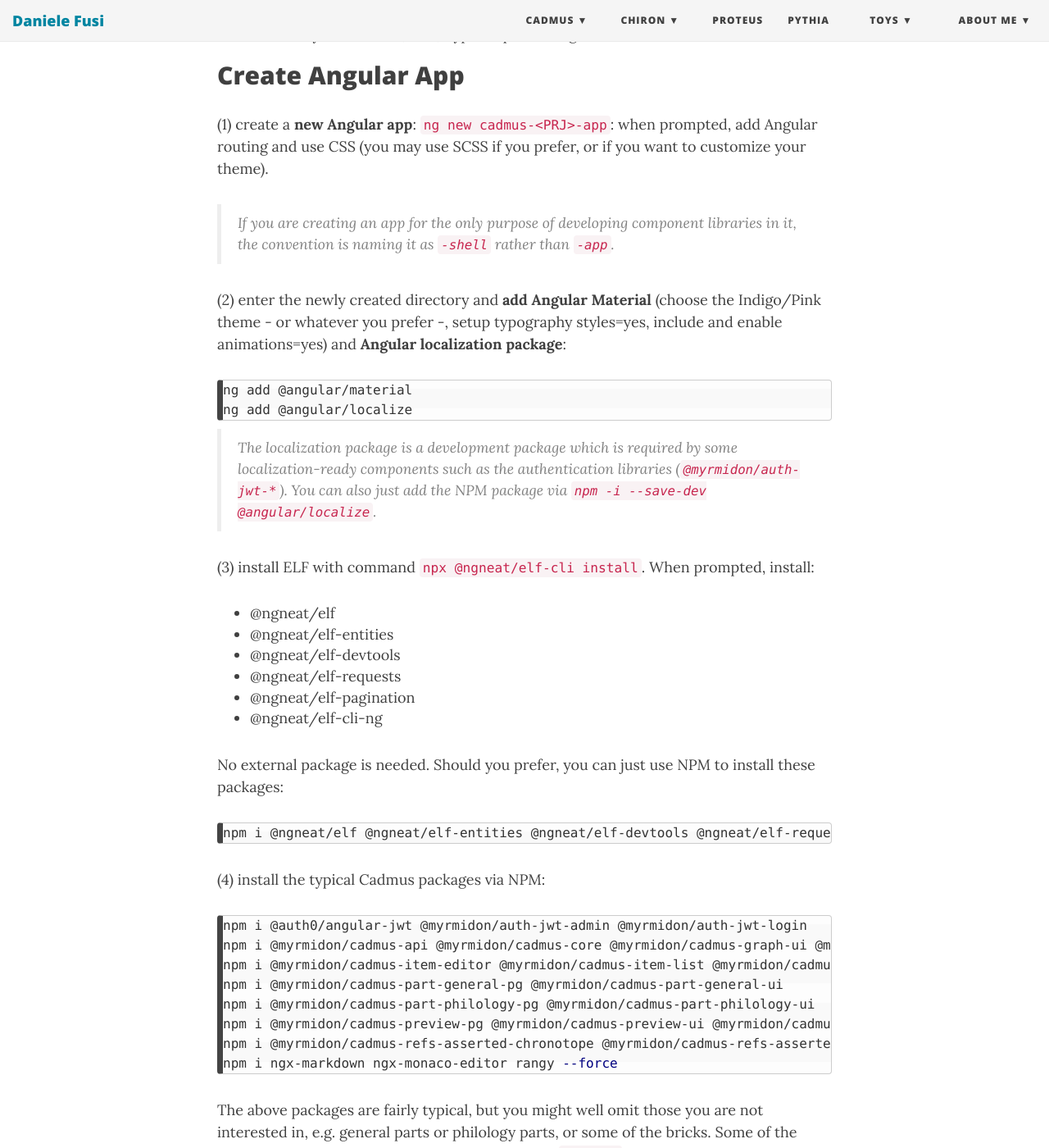
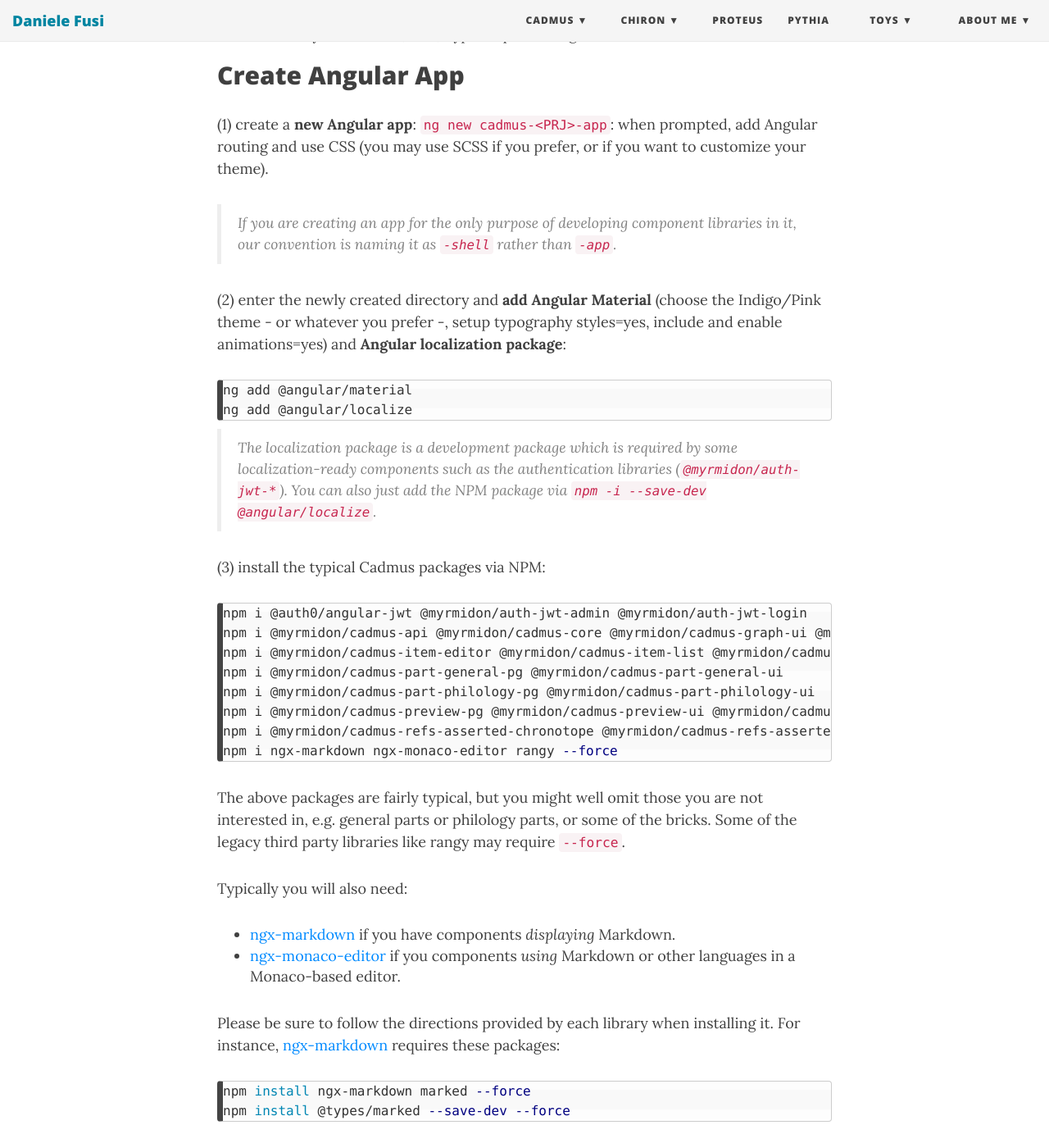
Before and after one commit to Myrmex/overview, a Jekyll site: the page built from cadmus/dev/frontend/app.md, in a window 1280 px wide and 1400 px high, scrolled down 1075 px. Shown: the whole window at 82% size. Built offline with Jekyll 4.4.1, drawn with Linux system fonts in a browser that asks for light colours; nearby versions of some CDN libraries; some of the changed text lies outside the part shown.

Commit message:
Updated frontend

````diff
--- a/cadmus/dev/frontend/app.md
+++ b/cadmus/dev/frontend/app.md
@@ -41,7 +41,7 @@
 
 (1) create a **new Angular app**: `ng new cadmus-<PRJ>-app`: when prompted, add Angular routing and use CSS (you may use SCSS if you prefer, or if you want to customize your theme).
 
->If you are creating an app for the only purpose of developing component libraries in it, the convention is naming it as `-shell` rather than `-app`.
+>If you are creating an app for the only purpose of developing component libraries in it, our convention is naming it as `-shell` rather than `-app`.
 
 (2) enter the newly created directory and **add Angular Material** (choose the Indigo/Pink theme - or whatever you prefer -, setup typography styles=yes, include and enable animations=yes) and **Angular localization package**:
 
@@ -52,22 +52,7 @@
 
 >The localization package is a development package which is required by some localization-ready components such as the authentication libraries (`@myrmidon/auth-jwt-*`). You can also just add the NPM package via `npm -i --save-dev @angular/localize`.
 
-(3) install ELF with command `npx @ngneat/elf-cli install`. When prompted, install:
-
-- @ngneat/elf
-- @ngneat/elf-entities
-- @ngneat/elf-devtools
-- @ngneat/elf-requests
-- @ngneat/elf-pagination
-- @ngneat/elf-cli-ng
-
-No external package is needed. Should you prefer, you can just use NPM to install these packages:
-
-```bash
-npm i @ngneat/elf @ngneat/elf-entities @ngneat/elf-devtools @ngneat/elf-requests @ngneat/elf-pagination @ngneat/elf-cli-ng --force
-```
-
-(4) install the typical Cadmus packages via NPM:
+(3) install the typical Cadmus packages via NPM:
 
 ```bash
 npm i @auth0/angular-jwt @myrmidon/auth-jwt-admin @myrmidon/auth-jwt-login
@@ -76,7 +61,7 @@
 npm i @myrmidon/cadmus-part-general-pg @myrmidon/cadmus-part-general-ui
 npm i @myrmidon/cadmus-part-philology-pg @myrmidon/cadmus-part-philology-ui
 npm i @myrmidon/cadmus-preview-pg @myrmidon/cadmus-preview-ui @myrmidon/cadmus-profile-core
-npm i @myrmidon/cadmus-refs-asserted-chronotope @myrmidon/cadmus-refs-asserted-ids @myrmidon/cadmus-refs-assertion @myrmidon/cadmus-refs-decorated-ids @myrmidon/cadmus-refs-doc-references @myrmidon/cadmus-refs-external-ids @myrmidon/cadmus-refs-historical-date @myrmidon/cadmus-refs-lookup @myrmidon/cadmus-refs-proper-name @myrmidon/cadmus-state @myrmidon/cadmus-text-block-view @myrmidon/cadmus-thesaurus-editor @myrmidon/cadmus-thesaurus-list @myrmidon/cadmus-thesaurus-ui @myrmidon/cadmus-ui @myrmidon/cadmus-ui-pg @myrmidon/ng-mat-tools @myrmidon/ng-tools @myrmidon/ngx-dirty-check @types/diff-match-patch diff-match-patch gravatar
+npm i @myrmidon/cadmus-refs-asserted-chronotope @myrmidon/cadmus-refs-asserted-ids @myrmidon/cadmus-refs-assertion @myrmidon/cadmus-refs-decorated-ids @myrmidon/cadmus-refs-doc-references @myrmidon/cadmus-refs-external-ids @myrmidon/cadmus-refs-historical-date @myrmidon/cadmus-refs-lookup @myrmidon/cadmus-refs-proper-name @myrmidon/cadmus-state @myrmidon/cadmus-text-block-view @myrmidon/cadmus-thesaurus-editor @myrmidon/cadmus-thesaurus-list @myrmidon/cadmus-thesaurus-ui @myrmidon/cadmus-ui @myrmidon/cadmus-ui-pg @myrmidon/ng-mat-tools @myrmidon/ng-tools @myrmidon/paged-data-browsers @myrmidon/ngx-dirty-check @types/diff-match-patch diff-match-patch gravatar
 npm i ngx-markdown ngx-monaco-editor rangy --force
 ```
 
@@ -295,10 +281,6 @@
 import { MatTooltipModule } from '@angular/material/tooltip';
 import { MatTreeModule } from '@angular/material/tree';
 
-// ELF
-import { devTools } from '@ngneat/elf-devtools';
-import { Actions } from '@ngneat/effects-ng';
-
 // ngx-monaco
 import { MonacoEditorModule } from 'ngx-monaco-editor';
 // ngx-markdown
@@ -308,6 +290,7 @@
 import { NgxDirtyCheckModule } from '@myrmidon/ngx-dirty-check';
 import { EnvServiceProvider, NgToolsModule } from '@myrmidon/ng-tools';
 import { NgMatToolsModule } from '@myrmidon/ng-mat-tools';
+import { PagedDataBrowsersModule } from '@myrmidon/paged-data-browsers';
 import {
   AuthJwtInterceptor,
   AuthJwtLoginModule,
@@ -346,16 +329,6 @@
 import { PART_EDITOR_KEYS } from './part-editor-keys';
 import { INDEX_LOOKUP_DEFINITIONS } from './index-lookup-definitions';
 import { ITEM_BROWSER_KEYS } from './item-browser-keys';
-
-// https://ngneat.github.io/elf/docs/dev-tools/
-export function initElfDevTools(actions: Actions) {
-  return () => {
-    devTools({
-      name: 'Cadmus __PRJ__',
-      actionsDispatcher: actions,
-    });
-  };
-}
 
 @NgModule({
   // ...
@@ -457,13 +431,6 @@
       provide: HTTP_INTERCEPTORS,
       useClass: AuthJwtInterceptor,
       multi: true,
-    },
-    // ELF dev tools
-    {
-      provide: APP_INITIALIZER,
-      multi: true,
-      useFactory: initElfDevTools,
-      deps: [Actions],
     },
   ],
   bootstrap: [AppComponent],
@@ -713,13 +680,14 @@
 ```html
 <header>
   <mat-toolbar color="primary" fxLayout="row" fxLayoutAlign="start center">
-    <span style="flex: 0 0 60px"
+    <span id="logo"
       ><img src="./assets/img/logo-white-40.png" alt="Fusisoft"
     /></span>
     <a mat-button routerLink="/home">Cadmus</a>
 
     <!-- items menu -->
     <button
+      type="button"
       mat-button
       [matMenuTriggerFor]="itemMenu"
       *ngIf="logged && itemBrowsers"
@@ -737,15 +705,20 @@
     </mat-menu>
     <!-- item menu -->
     <ng-container *ngIf="logged && !itemBrowsers">
-      <button mat-button routerLink="/items">Items</button>
+      <button type="button" mat-button routerLink="/items">Items</button>
     </ng-container>
 
     <!-- search menu -->
-    <button mat-button routerLink="/search" *ngIf="logged">Search</button>
+    <button type="button" mat-button routerLink="/search" *ngIf="logged">
+      Search
+    </button>
     <!-- graph menu -->
-    <button mat-button routerLink="/graph" *ngIf="logged">Graph</button>
+    <button type="button" mat-button routerLink="/graph" *ngIf="logged">
+      Graph
+    </button>
     <!-- thesauri menu -->
     <button
+      type="button"
       mat-button
       routerLink="/thesauri"
       *ngIf="
@@ -756,9 +729,13 @@
     </button>
 
     <!-- demo menu -->
-    <button mat-button [matMenuTriggerFor]="demoMenu">Demo</button>
+    <button type="button" mat-button [matMenuTriggerFor]="demoMenu">
+      Demo
+    </button>
     <mat-menu #demoMenu>
-      <button mat-menu-item routerLink="/demo/layers">Text Layers</button>
+      <button type="button" mat-menu-item routerLink="/demo/layers">
+        Text Layers
+      </button>
     </mat-menu>
 
     <span class="tb-fill-remaining-space"></span>
@@ -766,7 +743,11 @@
     <!-- user -->
     <div *ngIf="user" fxLayout="row" fxLayoutAlign="start center">
       <!-- indicators -->
-      <img [src]="getGravatarUrl(user.email, 32)" [alt]="user.userName" />
+      <img
+        alt="avatar"
+        [src]="getGravatarUrl(user.email, 32)"
+        [alt]="user.userName"
+      />
       <mat-icon
         class="small-icon"
         *ngIf="user && user.roles.includes('admin')"
@@ -781,6 +762,9 @@
         }}"
         >feedback</mat-icon
       >
+      <!-- <button mat-icon-button [mat-menu-trigger-for]="menu">
+        <mat-icon>more_vert</mat-icon>
+      </button> -->
 
       <!-- user menu -->
       <button mat-button [matMenuTriggerFor]="userMenu">User</button>
@@ -803,11 +787,11 @@
     </div>
 
     <!-- login -->
-    <button *ngIf="!logged" mat-icon-button routerLink="/login">
+    <button type="button" *ngIf="!logged" mat-icon-button routerLink="/login">
       <mat-icon>login</mat-icon>
     </button>
     <!-- logout -->
-    <button *ngIf="logged" mat-icon-button (click)="logout()">
+    <button type="button" *ngIf="logged" mat-icon-button (click)="logout()">
       <mat-icon>logout</mat-icon>
     </button>
   </mat-toolbar>
````
Also changed, not shown: other parts of cadmus/dev/frontend/app.md (+11 -3 lines), cadmus/dev/repos.md (+6 -0 lines), cadmus/projects.md (+7 -0 lines).
